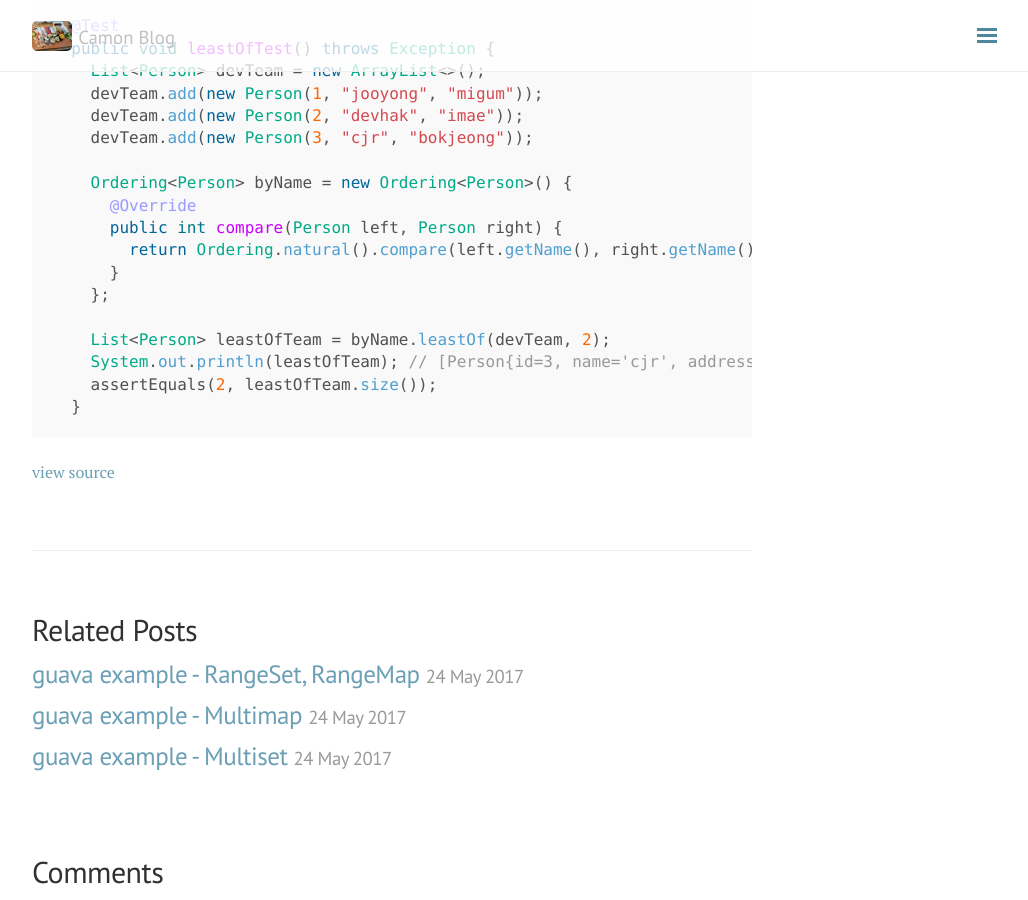
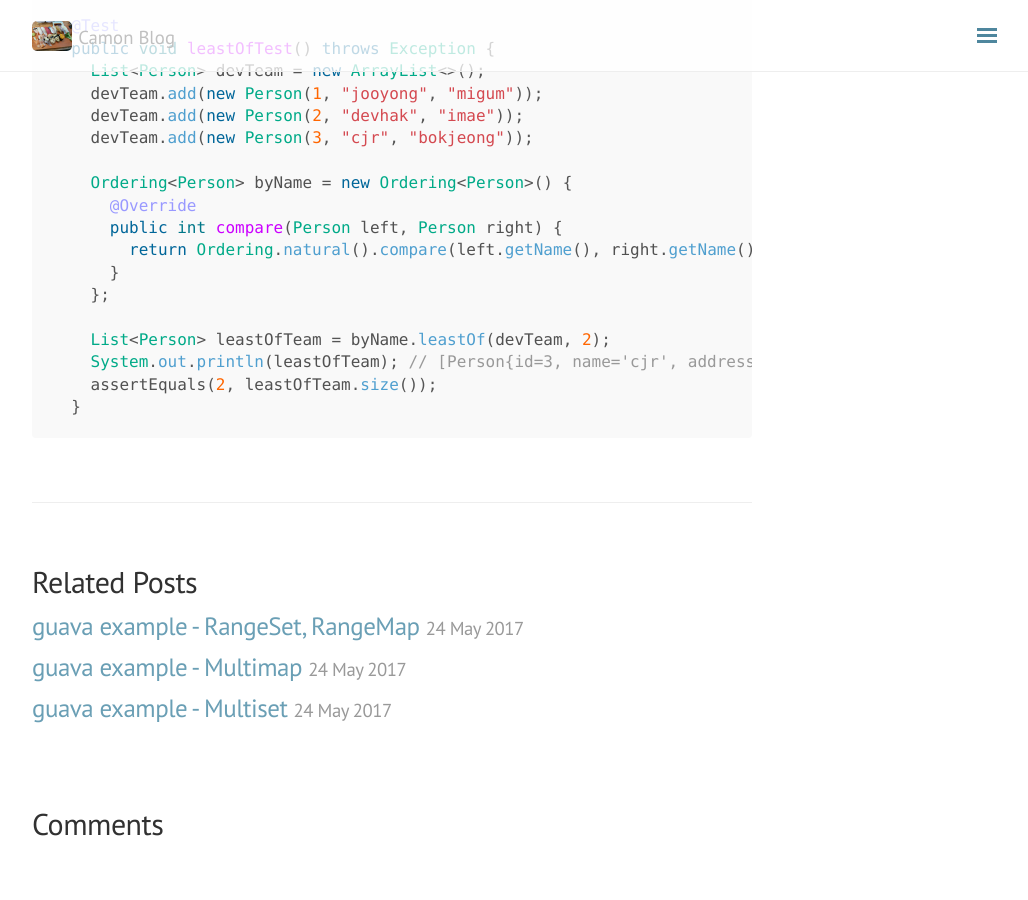
Before and after one commit to camon85/camon85.github.io, a Jekyll site: the page built from _posts/2017-05-23-guava-example01-ordering.md, in a window 1280 px wide and 900 px high, scrolled down 2288 px. Shown: the whole window, without its empty margins (248-1276 px from the left). Built offline with Jekyll 4.4.1, drawn with Linux system fonts in a browser that asks for light colours; nearby versions of some CDN libraries; comment, search, counter and statistics services are not loaded; after the commit the page ends 3140 px from its top, so only the background shows below that.

Commit message:
오타 수정

````diff
--- a/_posts/2017-05-23-guava-example01-ordering.md
+++ b/_posts/2017-05-23-guava-example01-ordering.md
@@ -113,6 +113,3 @@ tags: [guava]
     assertEquals(2, leastOfTeam.size());
   }
 ```
-
-
-[view source](https://github.com/camon85/guava-example)
````
Also changed, not shown: _posts/2017-05-24-guava-example07-bimap.md (+1 -0 lines).
